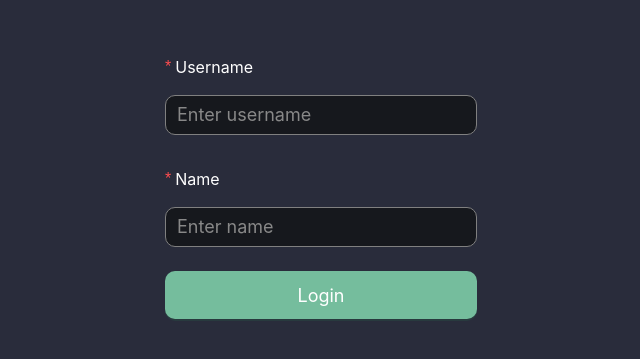
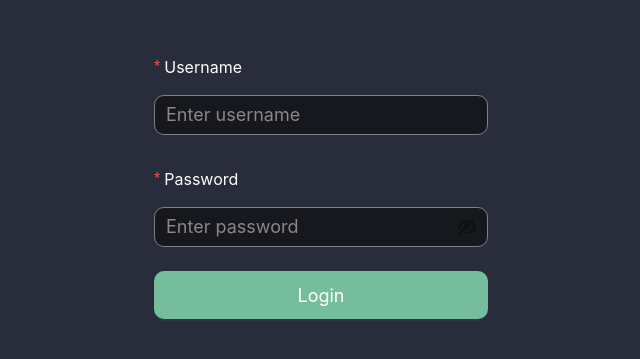
Before and after one commit to dariohug/sopra-25-client, a Next.js app: page /login in a window 1280 px wide. Shown: the part 205-564 px from the top of the page, without its empty margins (319-959 px from the left). Built offline with nearby package versions, Linux system fonts and the light colour scheme; what @ant-design/nextjs-registry would draw is missing.

Commit message:
found error, already created users confuse builder

```diff
--- a/app/login/page.tsx
+++ b/app/login/page.tsx
@@ -1,44 +1,30 @@
-"use client"; // For components that need React hooks and browser APIs, SSR (server side rendering) has to be disabled. Read more here: https://nextjs.org/docs/pages/building-your-application/rendering/server-side-rendering
+"use client"; // Ensures React hooks and browser APIs work
 
-import { useRouter } from "next/navigation"; // use NextJS router for navigation
+import { useRouter } from "next/navigation"; // Next.js router for navigation
 import { useApi } from "@/hooks/useApi";
 import useLocalStorage from "@/hooks/useLocalStorage";
 import { User } from "@/types/user";
 import { Button, Form, Input } from "antd";
-// Optionally, you can import a CSS module or file for additional styling:
-// import styles from "@/styles/page.module.css";
-
-interface FormFieldProps {
-  label: string;
-  value: string;
-}
 
 const Login: React.FC = () => {
   const router = useRouter();
   const apiService = useApi();
   const [form] = Form.useForm();
-  // useLocalStorage hook example use
-  // The hook returns an object with the value and two functions
-  // Simply choose what you need from the hook:
-  const {
-    // value: token, // is commented out because we do not need the token value
-    set: setToken, // we need this method to set the value of the token to the one we receive from the POST request to the backend server API
-    // clear: clearToken, // is commented out because we do not need to clear the token when logging in
-  } = useLocalStorage<string>("token", ""); // note that the key we are selecting is "token" and the default value we are setting is an empty string
-  // if you want to pick a different token, i.e "usertoken", the line above would look as follows: } = useLocalStorage<string>("usertoken", "");
 
-  const handleLogin = async (values: FormFieldProps) => {
+  // useLocalStorage hook to store authentication token
+  const { set: setToken } = useLocalStorage<string>("token", "");
+
+  const handleLogin = async (values: { username: string; password: string }) => {
     try {
-      // Call the API service and let it handle JSON serialization and error handling
+      // Use the correct API endpoint for login
       const response = await apiService.post<User>("/auth/login", values);
 
-
-      // Use the useLocalStorage hook that returned a setter function (setToken in line 41) to store the token if available
+      // Store the token if available
       if (response.token) {
         setToken(response.token);
       }
 
-      // Navigate to the user overview
+      // Navigate to the user overview page
       router.push("/users");
     } catch (error) {
       if (error instanceof Error) {
@@ -66,13 +52,15 @@ const Login: React.FC = () => {
         >
           <Input placeholder="Enter username" />
         </Form.Item>
+
         <Form.Item
-          name="name"
-          label="Name"
-          rules={[{ required: true, message: "Please input your name!" }]}
+          name="password"
+          label="Password"
+          rules={[{ required: true, message: "Please input your password!" }]}
         >
-          <Input placeholder="Enter name" />
+          <Input.Password placeholder="Enter password" />
         </Form.Item>
+
         <Form.Item>
           <Button type="primary" htmlType="submit" className="login-button">
             Login
--- a/app/users/[id]/page.tsx
+++ /dev/null
@@ -1,4 +0,0 @@
-// your code here for S2 to display a single user profile after having clicked on it
-// each user has their own slug /[id] (/1, /2, /3, ...) and is displayed using this file
-// try to leverage the component library from antd by utilizing "Card" to display the individual user
-// import { Card } from "antd"; // similar to /app/users/page.tsx
```
